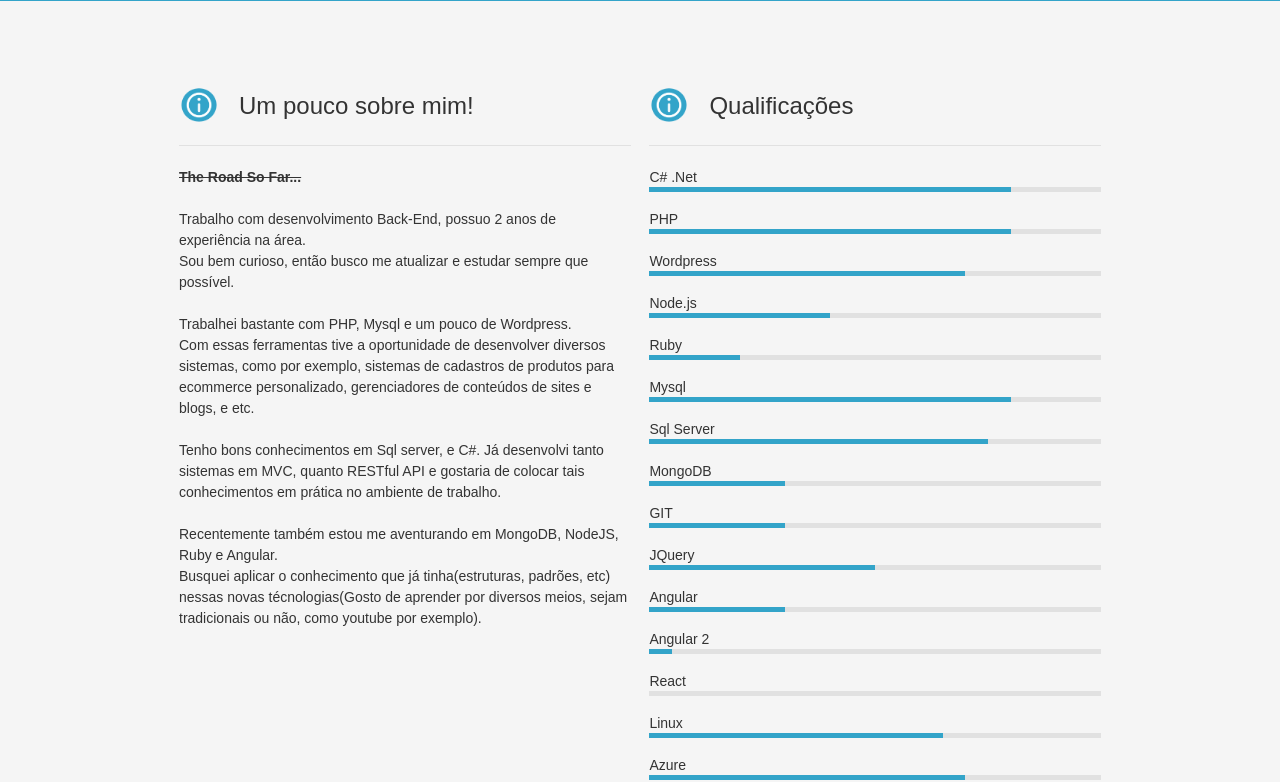
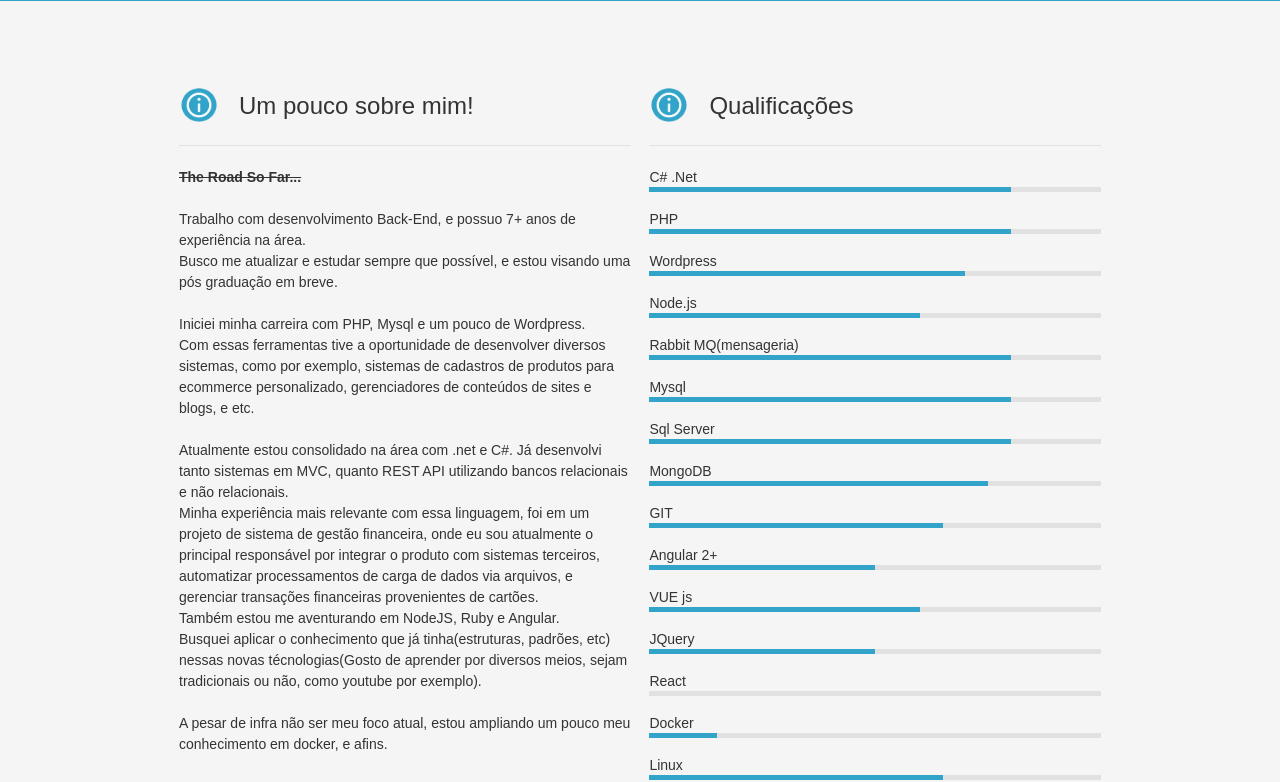
Before and after one commit to fabiomarcell/fabiomarcell.github.io, a plain HTML site: page index.html in a window 1280 px wide. Shown: the part 171-953 px from the top of the page. Drawn offline with Linux system fonts and the light colour scheme; a web font is replaced by a local one.

Commit message:
Update index.html

```diff
--- a/index.html
+++ b/index.html
@@ -104,18 +104,21 @@
 					<h3><img src="img/8.png" style="width:40px; margin-right:20px;">Um pouco sobre mim!</h3>
 					<p><strike><strong>The Road So Far...</strong></strike></p>
 					<p>
-						Trabalho com desenvolvimento Back-End, possuo 2 anos de experiência na área.<br>
-						Sou bem curioso, então busco me atualizar e estudar sempre que possível. <br>
+						Trabalho com desenvolvimento Back-End, e possuo 7+ anos de experiência na área.<br>
+						Busco me atualizar e estudar sempre que possível, e estou visando uma pós graduação em breve. <br>
 						<br>
-						Trabalhei bastante com PHP, Mysql e um pouco de Wordpress. <br>
+						Iniciei minha carreira com PHP, Mysql e um pouco de Wordpress. <br>
 						Com essas ferramentas tive a oportunidade de desenvolver diversos sistemas, como por exemplo, sistemas de cadastros de produtos para ecommerce personalizado, gerenciadores de conteúdos de sites e blogs, e etc.<br>
 
 						<br>
-						Tenho bons conhecimentos em Sql server, e C#. Já desenvolvi tanto sistemas em MVC, quanto RESTful API e gostaria de colocar tais conhecimentos em prática no ambiente de trabalho.<br>
+						Atualmente estou consolidado na área com .net e C#. Já desenvolvi tanto sistemas em MVC, quanto REST API utilizando bancos relacionais e não relacionais.<br>
+						Minha experiência mais relevante com essa linguagem, foi em um projeto de sistema de gestão financeira, onde eu sou atualmente o principal responsável por integrar o produto com sistemas terceiros,
+						automatizar processamentos de carga de dados via arquivos, e gerenciar transações financeiras provenientes de cartões.
 						<br>
-						Recentemente também estou me aventurando em MongoDB, NodeJS, Ruby e Angular. <br>
+						Também estou me aventurando em NodeJS, Ruby e Angular. <br>
 						Busquei aplicar o conhecimento que já tinha(estruturas, padrões, etc) nessas novas técnologias(Gosto de aprender por diversos meios, sejam tradicionais ou não, como youtube por exemplo). <br>
-
+						<br>
+						A pesar de infra não ser meu foco atual, estou ampliando um pouco meu conhecimento em docker, e afins.
 					</p>
 
 				</div>
@@ -126,18 +129,19 @@
 						<li data-skills="80">C# .Net <span style="width: 0%;"></span></li>
 						<li data-skills="80">PHP <span style="width: 0%;"></span></li>
 						<li data-skills="70">Wordpress <span style="width: 0%;"></span></li>
-						<li data-skills="40">Node.js <span style="width: 0%;"></span></li>
-						<li data-skills="20">Ruby <span style="width: 0%;"></span></li>
+						<li data-skills="60">Node.js <span style="width: 0%;"></span></li>
+						<li data-skills="80">Rabbit MQ(mensageria)<span style="width: 0%;"></span></li>
 						<li data-skills="80">Mysql <span style="width: 0%;"></span></li>
-						<li data-skills="75">Sql Server <span style="width: 0%;"></span></li>
-						<li data-skills="30">MongoDB <span style="width: 00%;"></span></li>
-						<li data-skills="30">GIT <span style="width: 0%;"></span></li>
+						<li data-skills="80">Sql Server <span style="width: 0%;"></span></li>
+						<li data-skills="75">MongoDB <span style="width: 00%;"></span></li>
+						<li data-skills="65">GIT <span style="width: 0%;"></span></li>
+						<li data-skills="50">Angular 2+<span style="width: 0%;"></span></li>
+						<li data-skills="60">VUE js<span style="width: 0%;"></span></li>
 						<li data-skills="50">JQuery <span style="width: 0%;"></span></li>
-						<li data-skills="30">Angular <span style="width: 0%;"></span></li>
-						<li data-skills="5">Angular 2 <span style="width: 0%;"></span></li>
 						<li data-skills="0">React <span style="width: 0%;"></span></li>
+						<li data-skills="15">Docker <span style="width: 0%;"></span></li>
 						<li data-skills="65">Linux <span style="width: 0%;"></span></li>
-						<li data-skills="70">Azure <span style="width: 0%;"></span></li>
+						<li data-skills="65">Azure <span style="width: 0%;"></span></li>
 					</ul>
 				</div>
 			</div>
```
